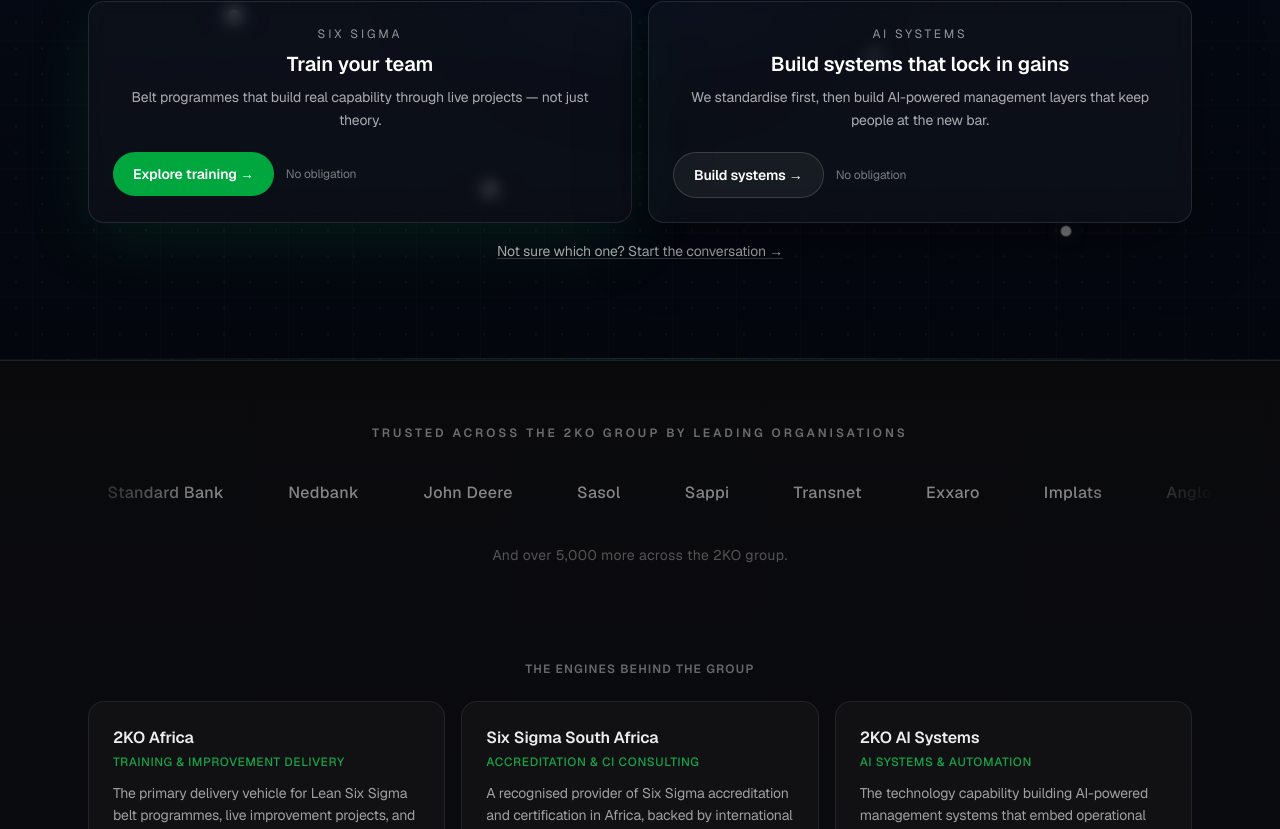
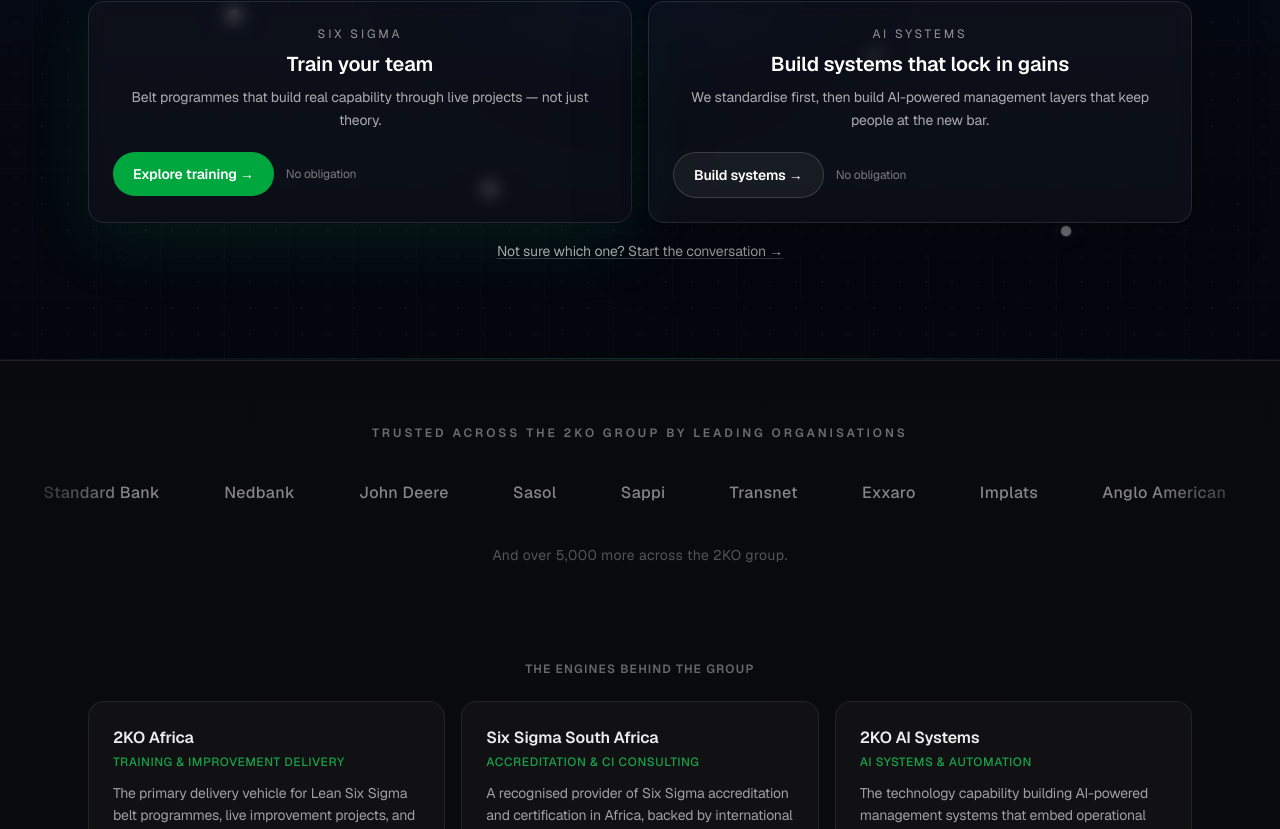
Before and after one commit to darrensmith849/2ko_website, a Next.js app: page / in a window 1280 px wide. Shown: the part 539-1368 px from the top of the page. Built offline with nearby package versions, Linux system fonts and the light colour scheme.

Commit message:
Revert "fix(home): centre partner marquee with edge fade mask"
This reverts commit e0e37025da1c533622ed85c2471ac3502aceb4e7.

```diff
--- a/app/globals.css
+++ b/app/globals.css
@@ -102,24 +102,6 @@
   }
 }
 
-/* Fade the marquee edges like 2KO Systems */
-.partner-fade-mask {
-  -webkit-mask-image: linear-gradient(
-    90deg,
-    transparent 0%,
-    #000 12%,
-    #000 88%,
-    transparent 100%
-  );
-  mask-image: linear-gradient(
-    90deg,
-    transparent 0%,
-    #000 12%,
-    #000 88%,
-    transparent 100%
-  );
-}
-
 @media (prefers-reduced-motion: reduce) {
   *,
   *::before,
--- a/components/sections/PartnerLogos.tsx
+++ b/components/sections/PartnerLogos.tsx
@@ -3,20 +3,28 @@
 /**
  * Text-only partner marquee.
  *
- * Infinite right-to-left scrolling of partner names, centred within a
- * max-width container with left/right edge fades so the carousel never
- * touches the browser edges.
+ * Infinite right-to-left scrolling of partner names.
+ * Two copies sit side-by-side; a CSS animation translates the track
+ * leftward by 50 %, then resets — seamless loop with no jump.
  */
 export default function PartnerLogos() {
   return (
-    <section className="py-16">
+    <section className="py-16 overflow-hidden">
       {/* Header */}
       <p className="text-center text-xs font-semibold uppercase tracking-[0.25em] text-white/40 mb-10">
         Trusted across the 2KO group by leading organisations
       </p>
 
-      {/* Centred container — keeps marquee away from browser edges */}
-      <div className="max-w-6xl mx-auto overflow-hidden partner-fade-mask">
+      {/* Marquee with edge fade */}
+      <div
+        className="relative"
+        style={{
+          maskImage:
+            "linear-gradient(to right, transparent 0%, black 10%, black 90%, transparent 100%)",
+          WebkitMaskImage:
+            "linear-gradient(to right, transparent 0%, black 10%, black 90%, transparent 100%)",
+        }}
+      >
         <div className="flex w-max animate-marquee motion-reduce:animate-none">
           {[0, 1].map((copy) => (
             <div key={copy} className="flex shrink-0 items-center gap-12 md:gap-16 px-6 md:px-8">
```
